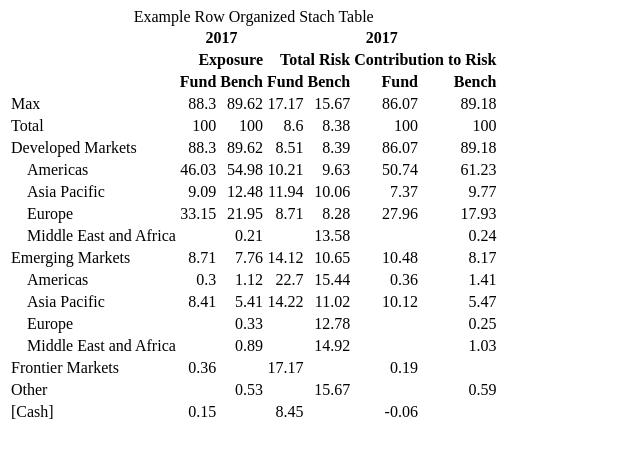
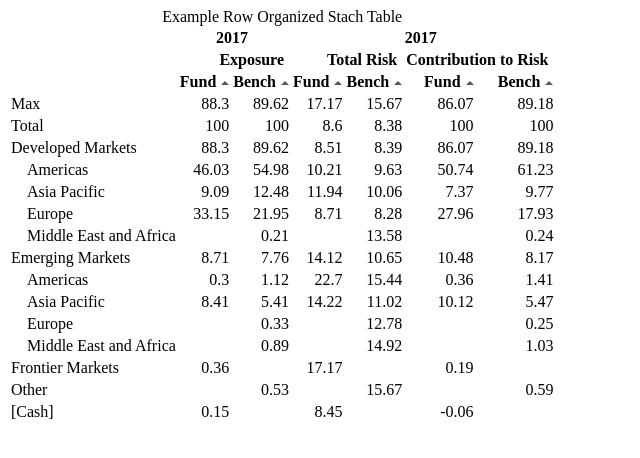
Before and after one commit to softeria-test/vue-grid-component, a Vue app: page / in a window 1280 px wide. Shown: the top 458 px of the page, without its empty margins (0-640 px from the left). Built offline with nearby package versions, Linux system fonts and the light colour scheme.

Commit message:
Implement basic sorting functionality
Technical dept: Unit tests, SonarQube and refactor

```diff
--- a/src/components/GridComp.vue
+++ b/src/components/GridComp.vue
@@ -1,8 +1,8 @@
 <template>
   <div class="grid-comp">
-    <table v-if="table">
+    <table v-if="myTable">
       <caption>Example Row Organized Stach Table</caption>
-      <tr v-for="(row, rowIndex) in table.data.rows"
+      <tr v-for="(row, rowIndex) in myTable.data.rows"
         :key="rowIndex"
       >
         <template v-if="isHeader(row)">
@@ -17,7 +17,12 @@
               }"
             >
               <div :style="{ 'padding-left': groupLevel(row, colIndex) + 'em' }">
-                {{ cellValue }}
+                <span>{{ cellValue }}</span>
+                <span
+                  class="arrow"
+                  :class="sortDirectionClass(row, colIndex)"
+                  @click="onSortArrowClicked(row, colIndex)"
+                ></span>
               </div>
             </th>
           </template>
@@ -45,24 +50,58 @@
 </template>
 
 <script lang="ts">
-import type { PropType } from 'vue'
-import { defineComponent } from 'vue'
+import type { PropType, Ref } from 'vue'
+import { defineComponent, ref, watch } from 'vue'
 import { factset as stach } from '@/stach-sdk'
 
 type ITable = stach.protobuf.stach.v2.RowOrganizedPackage.ITable
 type IRow = stach.protobuf.stach.v2.RowOrganizedPackage.IRow
+interface IMyHeaderCellDetail extends stach.protobuf.stach.v2.RowOrganizedPackage.IHeaderCellDetail {
+  isOrderedAsc: boolean;
+}
 
 export default defineComponent({
   props: {
     table: Object as PropType<ITable>
   },
   setup (props) {
+    const myTable: Ref<ITable | null> = ref(null)
+    const isOrderedAsc = ref(true)
+
+    const initialize = (table: ITable) => {
+      myTable.value = structuredClone(table)
+      // Initialize isOrderedAsc properties for leaf headers
+      myTable.value?.data?.rows?.forEach(row => {
+        if (row.headerCellDetails) {
+          Object.values(row.headerCellDetails).forEach((headerCellDetailValue, colIndex) => {
+            if (isHeaderLeaf(row, colIndex)) {
+              (headerCellDetailValue as IMyHeaderCellDetail).isOrderedAsc = isOrderedAsc.value
+            }
+          })
+        }
+      })
+    }
+
+    watch(() => props.table, (table: ITable | undefined) => {
+      if (table) {
+        initialize(table)
+      }
+    })
+
     const columns = () => {
       return props.table?.definition?.columns
     }
 
     const isHeader = (row: IRow) => {
       return (row.rowType as unknown as string) === 'Header'
+    }
+
+    const isHeaderLeaf = (row: IRow, colIndex: number) => {
+      // If rowspan and colspan is not defined or has a value less than 1 for this column of this row,
+      // this header should be a leaf
+      const myColspan = colspan(row, colIndex)
+      const myRowspan = rowspan(row, colIndex)
+      return (!myColspan || myColspan < 1) && (!myRowspan || myRowspan < 1)
     }
 
     const isHidden = (row: IRow, colIndex: number) => {
@@ -105,20 +144,113 @@ export default defineComponent({
       return row.cellDetails?.[colIndex]?.groupLevel
     }
 
-    const unhiddenCells = (row: IRow, cells: unknown[]) => {
-      return cells.filter((cell, index) => !isHidden(row, index))
+    const sortDirectionClass = (row: IRow, colIndex: number) => {
+      if (isHeaderLeaf(row, colIndex)) {
+        const headerCellDetail = row.headerCellDetails?.[colIndex] as IMyHeaderCellDetail
+        if (headerCellDetail.isOrderedAsc) {
+          return 'asc'
+        }
+        return 'dsc'
+      }
+    }
+
+    const toggleSortDirection = (row: IRow, colIndex: number) => {
+      const headerCellDetail = row.headerCellDetails?.[colIndex] as IMyHeaderCellDetail
+      headerCellDetail.isOrderedAsc = !headerCellDetail.isOrderedAsc
+    }
+
+    const updateSortDirectionRef = (row: IRow, colIndex: number) => {
+      const headerCellDetail = row.headerCellDetails?.[colIndex] as IMyHeaderCellDetail
+      isOrderedAsc.value = headerCellDetail.isOrderedAsc
+    }
+
+    const sort = (colIndex: number) => {
+      // Increase colIndex by 1 since the first column is allocated for the tree structure
+      // But increase it by 2 if it is equal to or bigger than 2 since a hidden column is exist there
+      if (colIndex < 2) {
+        colIndex += 1
+      } else {
+        colIndex += 2
+      }
+
+      myTable.value?.data?.rows?.sort((firstRow, secondRow) => {
+        let returnValue = null
+
+        if (isHeader(firstRow) || isHeader(secondRow)) {
+          // Don't sort headers
+          returnValue = 0
+        } else {
+          const firstRowCellValue = (firstRow.cells as unknown as [])[colIndex]
+          const secondRowCellValue = (secondRow.cells as unknown as [])[colIndex]
+          if (firstRowCellValue === null && secondRowCellValue === null) {
+            // Don't sort null values
+            returnValue = 0
+          } else if (firstRowCellValue === null) {
+            // null values should be below
+            returnValue = 1
+          } else if (secondRowCellValue === null) {
+            // null values should be below
+            returnValue = -1
+          } else {
+            if (firstRowCellValue > secondRowCellValue) {
+              returnValue = 1
+            } else if (firstRowCellValue < secondRowCellValue) {
+              returnValue = -1
+            } else {
+              returnValue = 0
+            }
+
+            // Get negative of returnValue if sortDirection is dsc
+            if (!isOrderedAsc.value) {
+              returnValue = -returnValue
+            }
+          }
+        }
+
+        return returnValue
+      })
+    }
+
+    const onSortArrowClicked = (row: IRow, colIndex: number) => {
+      toggleSortDirection(row, colIndex)
+      updateSortDirectionRef(row, colIndex)
+      sort(colIndex)
     }
 
     return {
+      myTable,
       isHeader,
       isHidden,
       alignment,
       rowspan,
       colspan,
       groupLevel,
-      unhiddenCells,
-      columns
+      sortDirectionClass,
+      onSortArrowClicked
     }
   }
 })
 </script>
+
+<style scoped>
+.arrow {
+  display: inline-block;
+  vertical-align: middle;
+  width: 0;
+  height: 0;
+  margin-left: 5px;
+  opacity: 0.66;
+}
+
+.arrow.asc {
+  border-left: 4px solid transparent;
+  border-right: 4px solid transparent;
+  border-bottom: 4px solid;
+}
+
+.arrow.dsc {
+  border-left: 4px solid transparent;
+  border-right: 4px solid transparent;
+  border-top: 4px solid;
+}
+</style>
```
